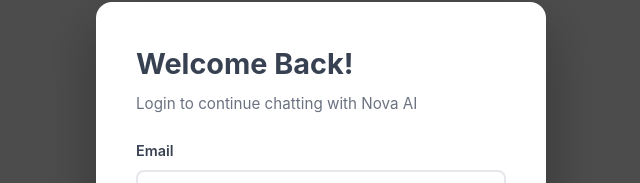
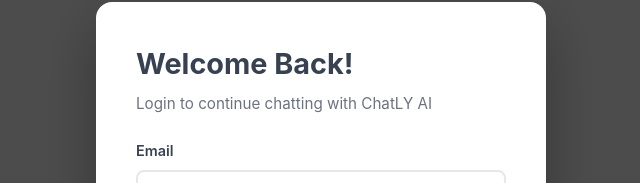
Before and after one commit to Abhrajyotipatra/ChatLY2.0, a React (Vite) app in the folder frontend/: page / in a window 1280 px wide. Shown: the part 156-339 px from the top of the page, without its empty margins (319-959 px from the left). Built offline with nearby package versions, Linux system fonts and the light colour scheme.

Commit message:
test for debug

```diff
--- a/frontend/src/components/AuthModal.jsx
+++ b/frontend/src/components/AuthModal.jsx
@@ -191,10 +191,15 @@
             // Use environment variable for backend URL
             const API_URL = import.meta.env.VITE_API_URL || 'http://localhost:3000';
 
+            // TEMPORARY DEBUG - Remove after testing
+              console.log('🔍 API_URL:', API_URL);
+              console.log('🔍 import.meta.env:', import.meta.env);
+
             const endpoint = currentMode === 'login'
                 ? `${API_URL}/api/auth/login`
                 : `${API_URL}/api/auth/register`;
 
+                 console.log('🔍 Full endpoint:', endpoint);  // test purpose to debug
 
             const body = currentMode === 'login'
                 ? { email: formData.email, password: formData.password }
@@ -243,8 +248,8 @@
                 <h2>{currentMode === 'login' ? 'Welcome Back!' : 'Create Account'}</h2>
                 <p className="modal-subtitle">
                     {currentMode === 'login'
-                        ? 'Login to continue chatting with Nova AI'
-                        : 'Register to start chatting with Nova AI'}
+                        ? 'Login to continue chatting with ChatLY AI'
+                        : 'Register to start chatting with ChatLY AI'}
                 </p>
 
 
```
